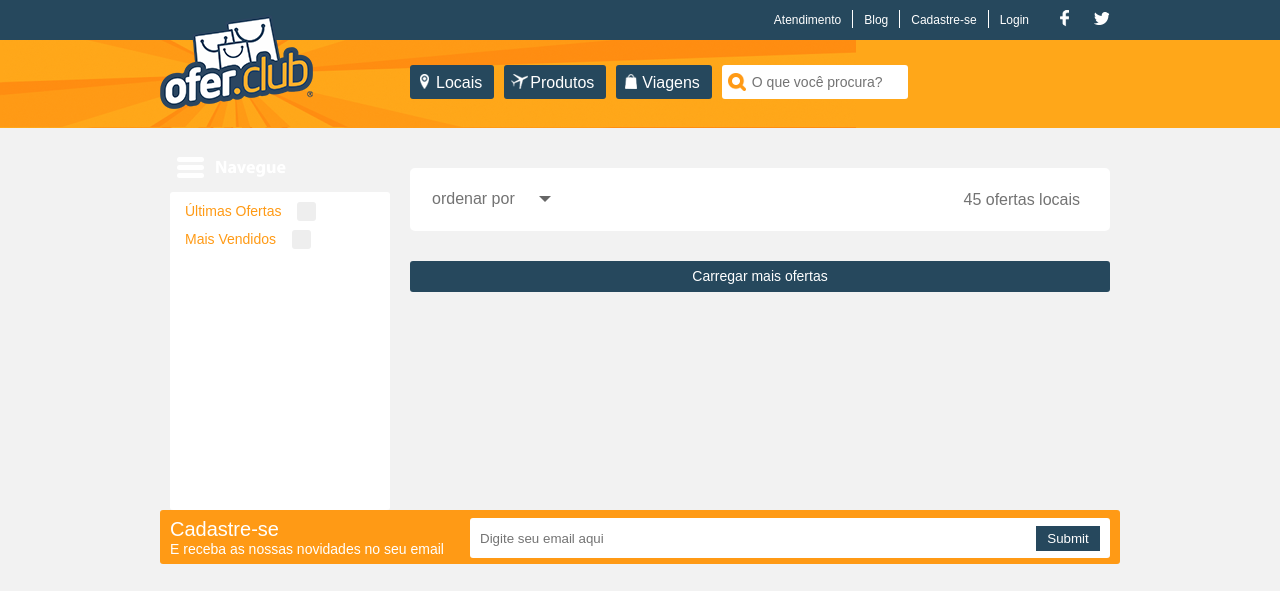
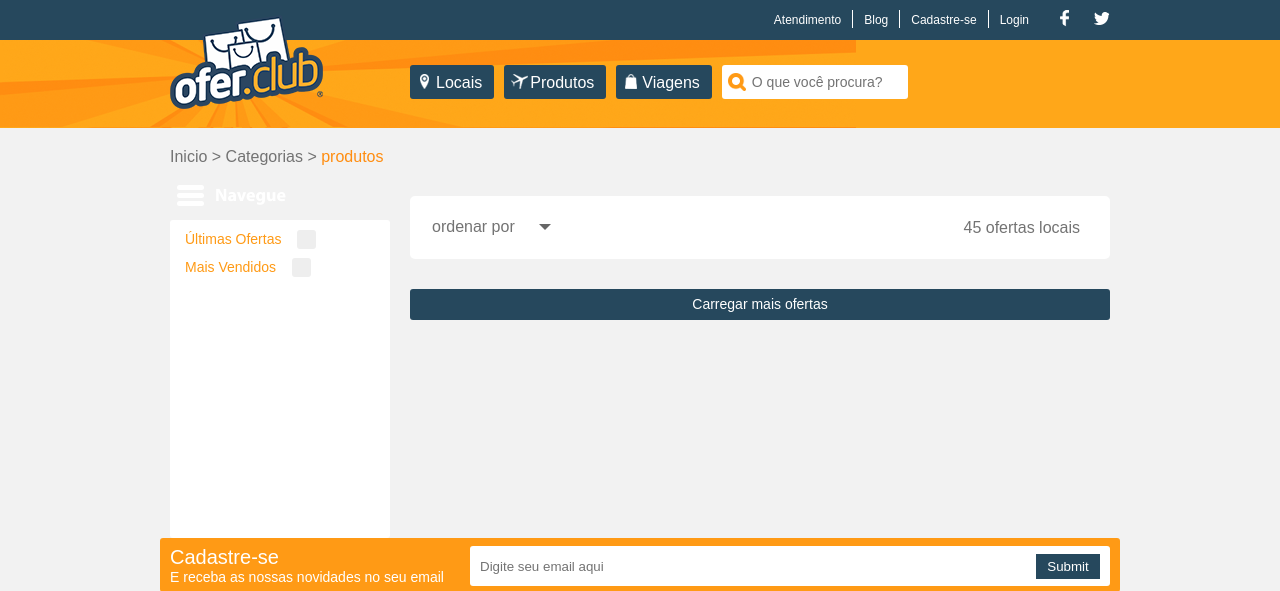
Before and after one commit to victorluna22/oferclub, a Django app: template offer/templates/offer/offer_list.html in a window 1280 px wide. Shown: the top 591 px of the page. Run offline with Django 3.2, Linux system fonts and the light colour scheme; the template is opened without the code that fills it, so the values that code supplies are empty; some libraries are stand-ins or nearby versions.

Commit message:
alt bread crumb

```diff
--- a/offer/templates/offer/base.html
+++ b/offer/templates/offer/base.html
@@ -106,6 +106,15 @@
 	</header>
 	<!-- END HEADER -->
 
+	{% block breadcrumb %}
+
+	<p class="container" id="bread-crumb">
+		<a href="#">Inicio</a> >
+			<a href="#">Categorias</a> >
+				<a href="#" class="active-bread">produtos</a>
+	</p>
+	{% endblock %}
+
 	{% block content %}
 	{% endblock %}
 
--- a/offer/templates/offer/offer_detail.html
+++ b/offer/templates/offer/offer_detail.html
@@ -108,6 +108,7 @@
 				<address>
 					<p>Endereço: {{ first_option.filial.street|default:'' }}, {{ first_option.filial.number_home|default:'' }} - CEP: {{ first_option.filial.cep|default:'' }} - {{ first_option.filial.complement|default:'' }} - {{ first_option.filial.neighborhood|default:'' }} - {{ first_option.filial.city.state.acronym|default:'' }}</p>
 				</address>
+
 				<iframe src="https://www.google.com/maps/embed?pb=!1m18!1m12!1m3!1d3950.832892413855!2d-34.847331400000016!3d-8.016162099999997!2m3!1f0!2f0!3f0!3m2!1i1024!2i768!4f13.1!3m3!1m2!1s0x7ab22ba35e72209%3A0xe223c0d7faeb8fda!2sR.+do+Sol%2C+100+-+Carmo%2C+Olinda+-+PE!5e0!3m2!1spt-BR!2sbr!4v1412622830499" class="map" frameborder="0" style="border:0"></iframe>
 			</article>
 
--- a/offer/templates/offer/offer_list.html
+++ b/offer/templates/offer/offer_list.html
@@ -3,6 +3,7 @@
 {% load offer thumbnail %}
 
 {% block content %}
+
 <div class="container">
 	{% if category %}
 	<nav id="navigation" class="four columns">
--- a/static/css/style.css
+++ b/static/css/style.css
@@ -171,7 +171,7 @@
       min-height: 88px; }
   #header h1 {
     position: absolute;
-    left: 0;
+    left: 10px;
     top: -25px; }
   #header form {
     position: relative;
@@ -284,17 +284,17 @@
   border-radius: 3px;
   margin-top: 2px;
   padding: 10px 0 13px; }
-#navigation a {
+  #navigation ul a {
     padding-left: 15px;
     font-size: 14px;
     height: 28px;
     display: inline-block; }
-  #navigation a p {
+    #navigation ul a p {
       float: left;
       color: #737373;
       margin-right: 11px;
       padding-top: 1px; }
-  #navigation a span {
+    #navigation ul a span {
       width: 19px;
       height: 19px;
       color: #9e9e9e;
@@ -304,8 +304,9 @@
       padding: 4px 2px;
       margin-left: 5px;
       font-size: 12px;
-    text-decoration: none; }
-#navigation a:hover p {
+      text-decoration: none;
+      text-align: center; }
+  #navigation ul a:hover p {
     color: #ff9a15; }
 #navigation input[type="checkbox"] {
   margin-left: 10px;
@@ -444,7 +445,7 @@
     margin-top: 15px;
     border-radius: 3px; }
     .box-content article header {
-      min-height: 107px;
+      min-height: 157px;
       width: 100%;
       background: #fff;
       padding: 5px 6px 20px;
@@ -1926,6 +1927,19 @@
     color: red;
     text-align: right; }
 
+#link-categ {
+  position: absolute;
+  left: 0;
+  top: 0;
+  height: 35px;
+  width: 50px; }
+
+#bread-crumb {
+  padding-left: 10px;
+  margin-bottom: 10px; }
+  #bread-crumb a:hover, #bread-crumb a.active-bread {
+    color: #FF8D10; }
+
 /* Tablet Portrait size to standard 960 (devices and browsers) */
 @media only screen and (min-width: 768px) and (max-width: 959px) { }
 
```
Lines whose indentation alone changed are shown as unchanged.
